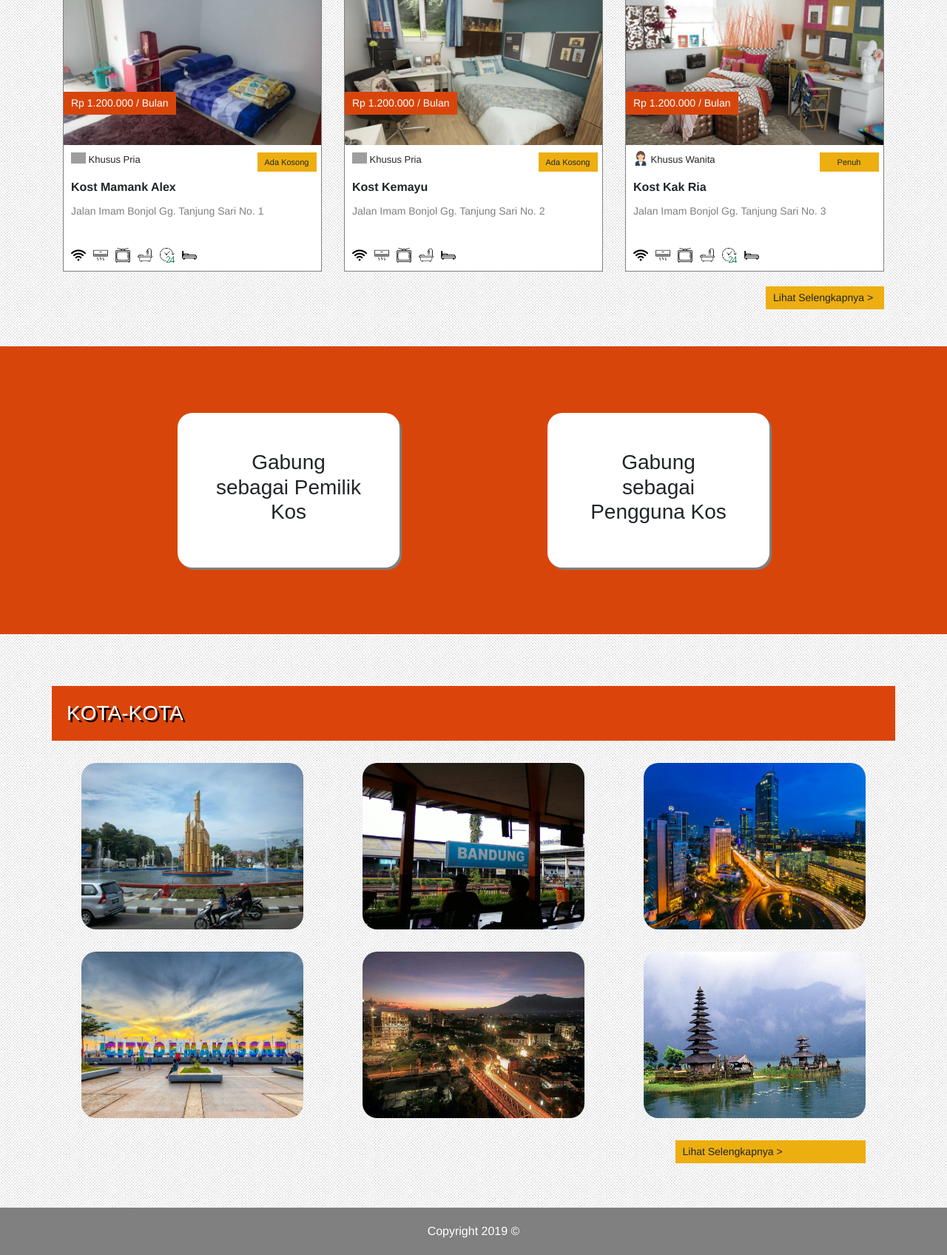
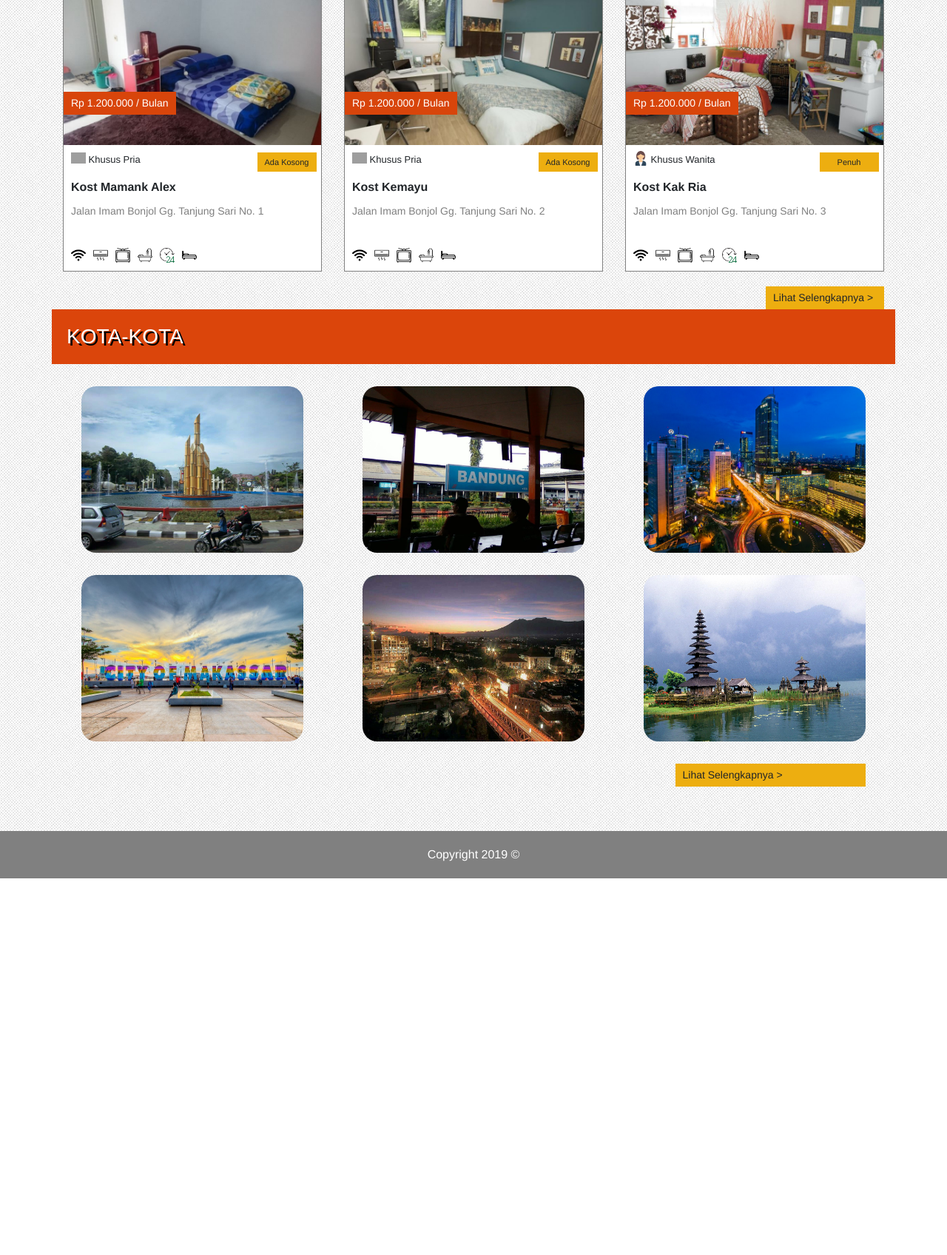
Before and after one commit to JustinLaurenso/kosanjamankini, a PHP site: page /home.php in a window 1280 px wide. Shown: the part 1170-2866 px from the top of the page at 74% size. After the commit the page ends 2357 px from the top, so only its background shows below. Run offline with PHP 8.4, Linux system fonts and the light colour scheme; some libraries are stand-ins or nearby versions; grey boxes are pictures that could not be loaded.

Commit message:
Baru lagi

```diff
--- a/function/editprofile.php
+++ b/function/editprofile.php
@@ -14,6 +14,6 @@
 		$sql1 = "update tbregister set name='$name',email='$email' where username='$user'";
 		$query = mysqli_query($conn,$sql) or die("error $sql");
 		$query1 = mysqli_query($conn,$sql1) or die("error $sql1");
-
+		header("location:profile.php");
 	}
  ?>
--- a/view/home.php
+++ b/view/home.php
@@ -558,20 +558,6 @@
 
 </div>
 
-<div class="container-fluid">
-	<div class="row row9">
-	  <div class="col-lg-6">
-			<div class="pemilik-kos">
-				<h3>Gabung sebagai Pemilik Kos</h3>
-			</div>
-	  </div>
-		<div class="col-lg-6">
-			<div class="pengguna-kos">
-				<h3>Gabung sebagai Pengguna Kos</h3>
-			</div>
-		</div>
-	</div>
-</div>
 
 	<div class="container">
 		<div class="row row10">
```
